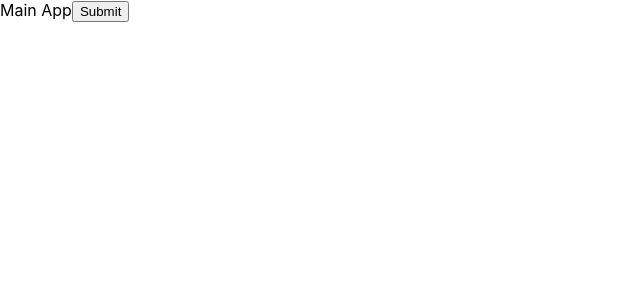
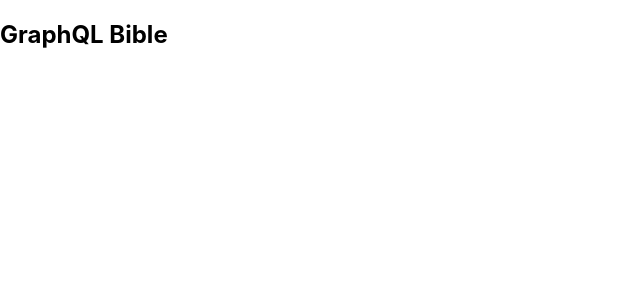
Before and after one commit to kolson4282/bible-frontend, a React (Vite) app: page / in a window 1280 px wide. Shown: the top 300 px of the page, without its empty margins (0-640 px from the left). Built offline with nearby package versions, Linux system fonts and the light colour scheme; the HTML template or start-up script is replaced by a standard one.

Commit message:
create NavBar component

```diff
--- a/src/App.tsx
+++ b/src/App.tsx
@@ -1,10 +1,7 @@
-function App() {
-  return (
-    <div className="App">
-      Main App
-      <button>Submit</button>
-    </div>
-  );
-}
+import NavBar from "./components/NavBar/NavBar";
+
+const App = () => {
+  return <NavBar />;
+};
 
 export default App;
--- /dev/null
+++ b/src/components/NavBar/NavBar.tsx
@@ -0,0 +1,9 @@
+const NavBar = () => {
+  return (
+    <nav>
+      <h1>GraphQL Bible</h1>
+    </nav>
+  );
+};
+
+export default NavBar;
```
Also changed, not shown: 2 other files (tests, documents, lock files or other folders).
